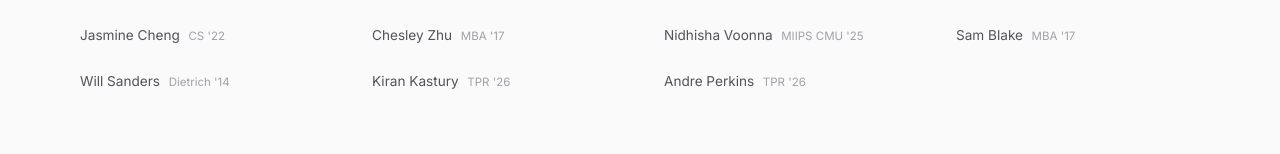
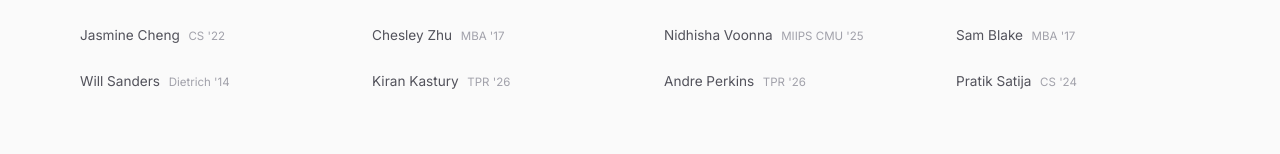
Before and after one commit to 99Tartans/99t, a plain HTML site: page team.html in a window 1280 px wide. Shown: the part 2380-2534 px from the top of the page. Drawn offline with Linux system fonts and the light colour scheme.

Commit message:
add in pratik

```diff
--- a/team.html
+++ b/team.html
@@ -966,6 +966,7 @@ footer {
     <div class="past-name">Will Sanders <span>Dietrich '14</span></div>
     <div class="past-name">Kiran Kastury <span>TPR '26</span></div>
     <div class="past-name">Andre Perkins <span>TPR '26</span></div>
+    <div class="past-name">Pratik Satija <span>CS '24</span></div>
   </div>
 </div>
 
```
